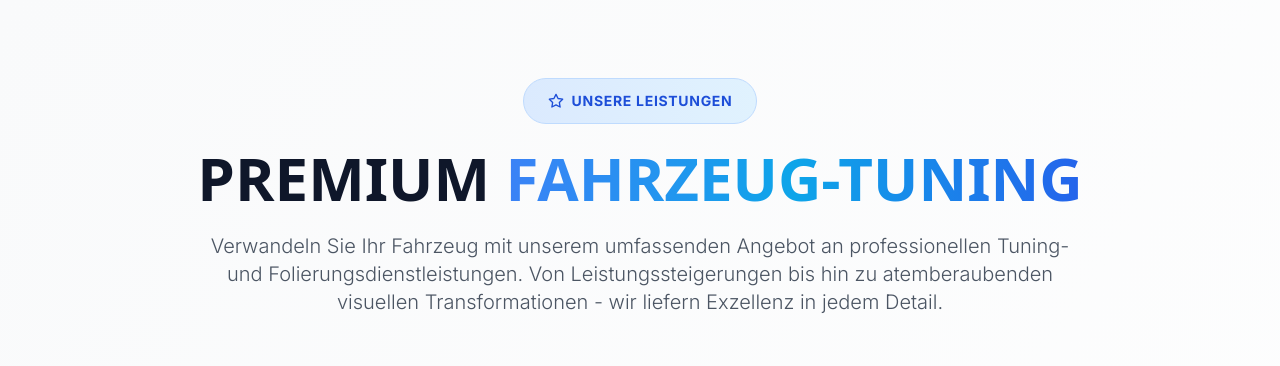
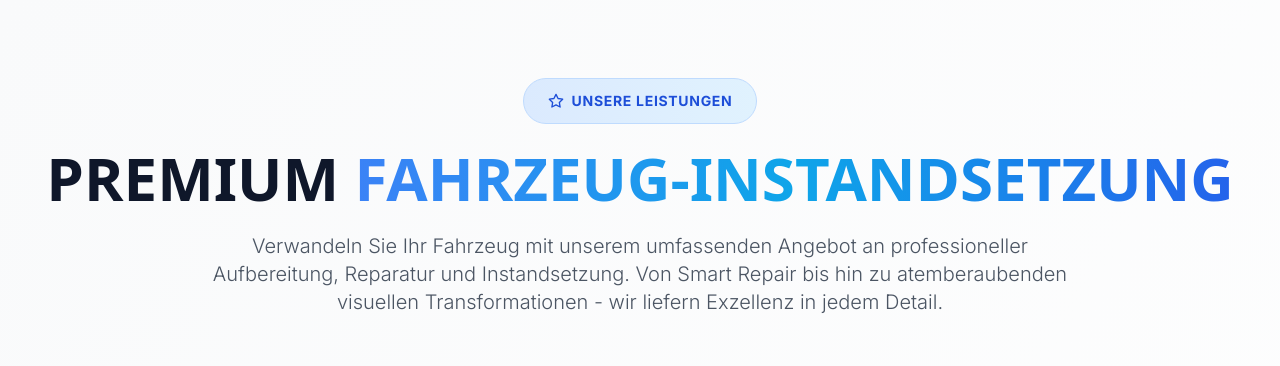
Before and after one commit to ertu92/kd-car, a Next.js app: page / in a window 1280 px wide. Shown: the part 1000-1366 px from the top of the page. Built offline with nearby package versions, Linux system fonts and the light colour scheme.

Commit message:
oggy stinkt

```diff
--- a/components/ServicesSection.tsx
+++ b/components/ServicesSection.tsx
@@ -228,12 +228,12 @@ export default function ServicesSection() {
           </motion.div>
 
           <h2 className="text-5xl sm:text-6xl font-display font-black text-dark-900 mb-6">
-            PREMIUM <span className="bg-gradient-to-r from-blue-500 via-primary-500 to-blue-600 bg-clip-text text-transparent">FAHRZEUG-TUNING</span>
+            PREMIUM <span className="bg-gradient-to-r from-blue-500 via-primary-500 to-blue-600 bg-clip-text text-transparent">FAHRZEUG-INSTANDSETZUNG</span>
           </h2>
 
           <p className="text-xl text-gray-600 max-w-4xl mx-auto font-light">
-            Verwandeln Sie Ihr Fahrzeug mit unserem umfassenden Angebot an professionellen Tuning- und Folierungsdienstleistungen.
-            Von Leistungssteigerungen bis hin zu atemberaubenden visuellen Transformationen - wir liefern Exzellenz in jedem Detail.
+            Verwandeln Sie Ihr Fahrzeug mit unserem umfassenden Angebot an professioneller Aufbereitung, Reparatur und Instandsetzung.
+            Von Smart Repair bis hin zu atemberaubenden visuellen Transformationen - wir liefern Exzellenz in jedem Detail.
           </p>
         </motion.div>
 
```
